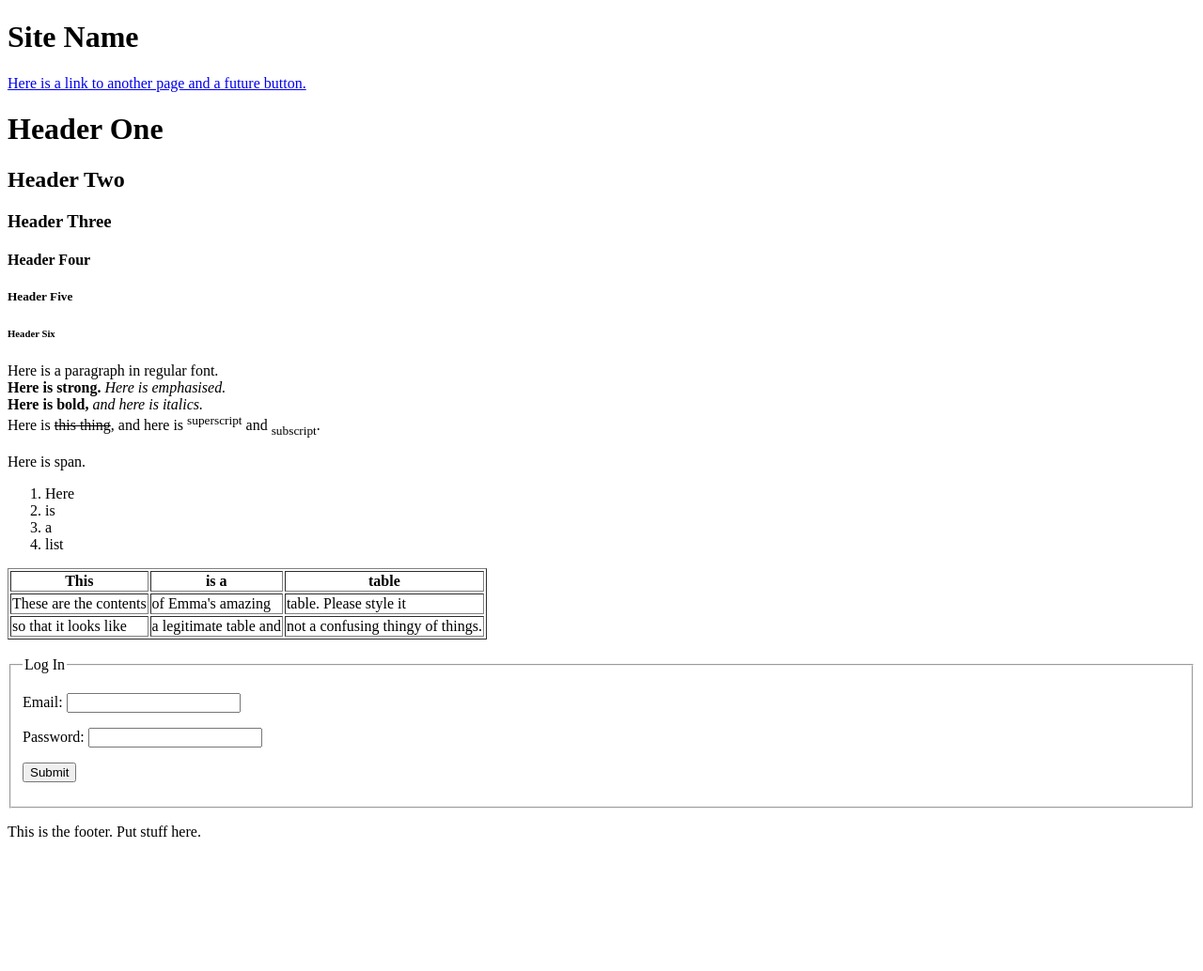
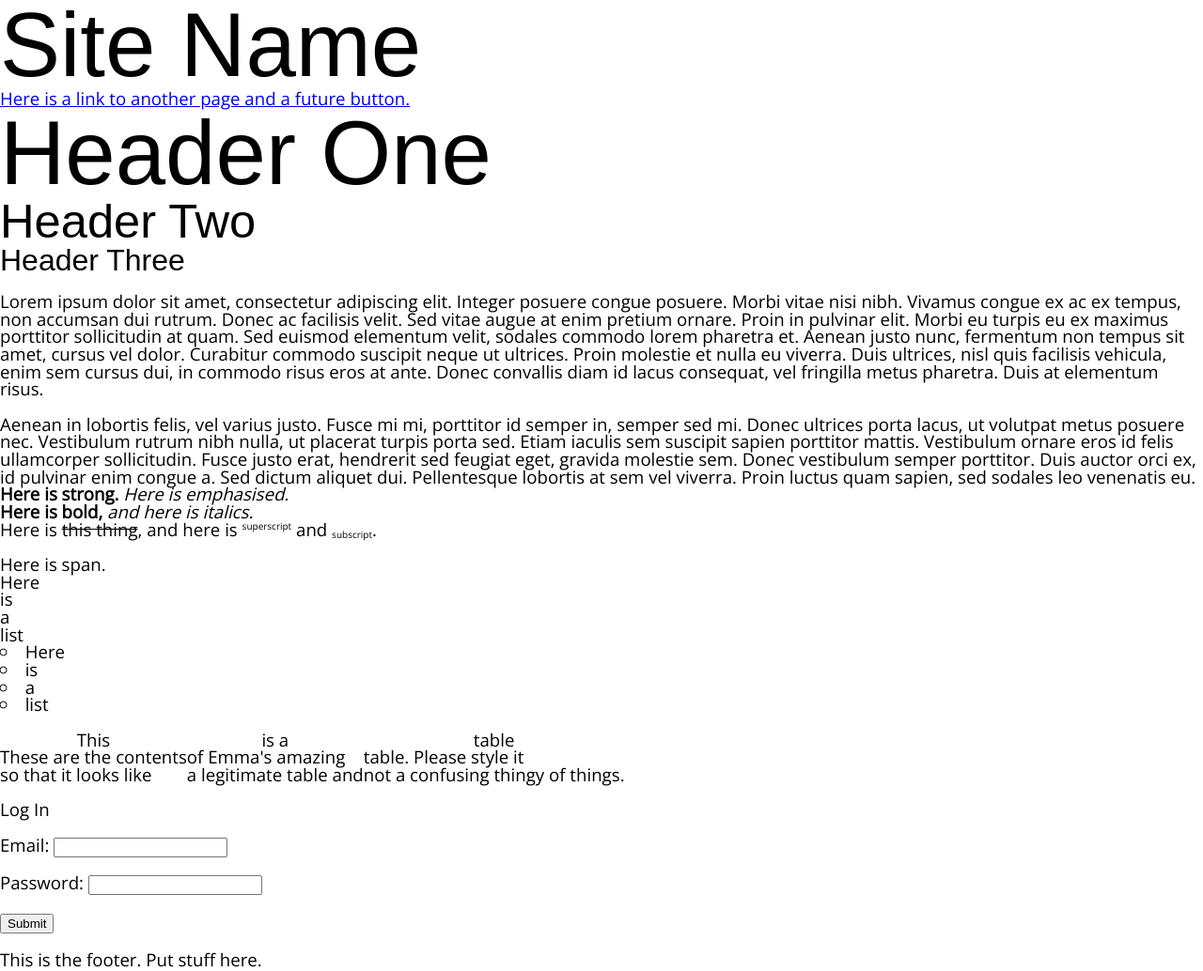
Before and after one commit to ncss/projects-2017-4, a Python web app: template templates/demo.html in a window 1280 px wide. Shown: the whole page at 94% size. Before the commit the page ends 891 px from the top, so only its background shows below. Run offline with Jinja, Linux system fonts and the light colour scheme; the template is opened without the code that fills it, so the values that code supplies are empty; some web fonts are replaced.

Commit message:
added styling css

```diff
--- a/static/styles.css
+++ b/static/styles.css
@@ -14,9 +14,34 @@ h1 {
 }
 
 h2 {
-	font-size: 36pt;
+	font-size: 38pt;
 }
 
 h3 {
-	font-size: 22pt;
+	font-size: 24pt;
 }
+
+p {
+	margin-top: 1em;
+}
+
+b, strong {
+    font-weight: bold;
+}
+
+i , em {
+    font-style: italic;
+}
+sup {
+    font-size:x-small;
+    vertical-align:top;
+}
+
+sub{
+    font-size:x-small;
+    vertical-align:bottom;
+}
+
+ul > li {
+    list-style: circle inside;
+}
--- a/templates/demo.html
+++ b/templates/demo.html
@@ -2,6 +2,8 @@
 <html>
     <head>
         <title> Page title </title>
+		<link rel="stylesheet" type="text/css" href="../static/reset.css">
+		<link rel="stylesheet" type="text/css" href="../static/styles.css">
     </head>
 
     <body>
@@ -17,11 +19,9 @@
             <h1>Header One</h1>
             <h2>Header Two</h2>
             <h3>Header Three</h3>
-            <h4>Header Four</h4>
-            <h5>Header Five</h5>
-            <h6>Header Six</h6>
 
-            <p> Here is a paragraph in regular font. <br>
+            <p> Lorem ipsum dolor sit amet, consectetur adipiscing elit. Integer posuere congue posuere. Morbi vitae nisi nibh. Vivamus congue ex ac ex tempus, non accumsan dui rutrum. Donec ac facilisis velit. Sed vitae augue at enim pretium ornare. Proin in pulvinar elit. Morbi eu turpis eu ex maximus porttitor sollicitudin at quam. Sed euismod elementum velit, sodales commodo lorem pharetra et. Aenean justo nunc, fermentum non tempus sit amet, cursus vel dolor. Curabitur commodo suscipit neque ut ultrices. Proin molestie et nulla eu viverra. Duis ultrices, nisl quis facilisis vehicula, enim sem cursus dui, in commodo risus eros at ante. Donec convallis diam id lacus consequat, vel fringilla metus pharetra. Duis at elementum risus. <br>
+            <p> Aenean in lobortis felis, vel varius justo. Fusce mi mi, porttitor id semper in, semper sed mi. Donec ultrices porta lacus, ut volutpat metus posuere nec. Vestibulum rutrum nibh nulla, ut placerat turpis porta sed. Etiam iaculis sem suscipit sapien porttitor mattis. Vestibulum ornare eros id felis ullamcorper sollicitudin. Fusce justo erat, hendrerit sed feugiat eget, gravida molestie sem. Donec vestibulum semper porttitor. Duis auctor orci ex, id pulvinar enim congue a. Sed dictum aliquet dui. Pellentesque lobortis at sem vel viverra. Proin luctus quam sapien, sed sodales leo venenatis eu. <br>
             <strong> Here is strong. </strong> <em>Here is emphasised.</em>
             <br><b>Here is bold,</b> <i> and here is italics.</i>
             <br>Here is <del>this thing</del>, and here is <sup>superscript</sup> and <sub>subscript</sub>.
@@ -34,6 +34,12 @@
                 <li>a</li>
                 <li>list</li>
             </ol>
+            <ul>
+                <li>Here</li>
+                <li>is</li>
+                <li>a</li>
+                <li>list</li>
+            </ul>
             </p>
 
             <table border="1">
```
